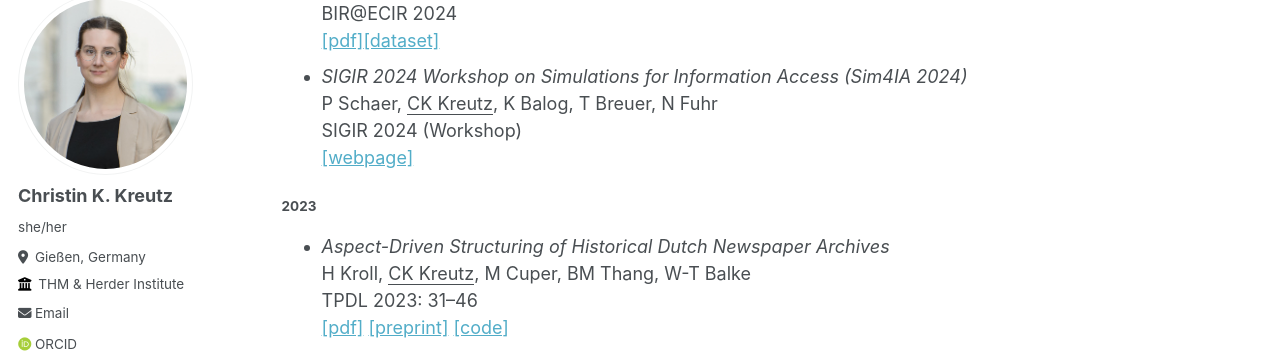
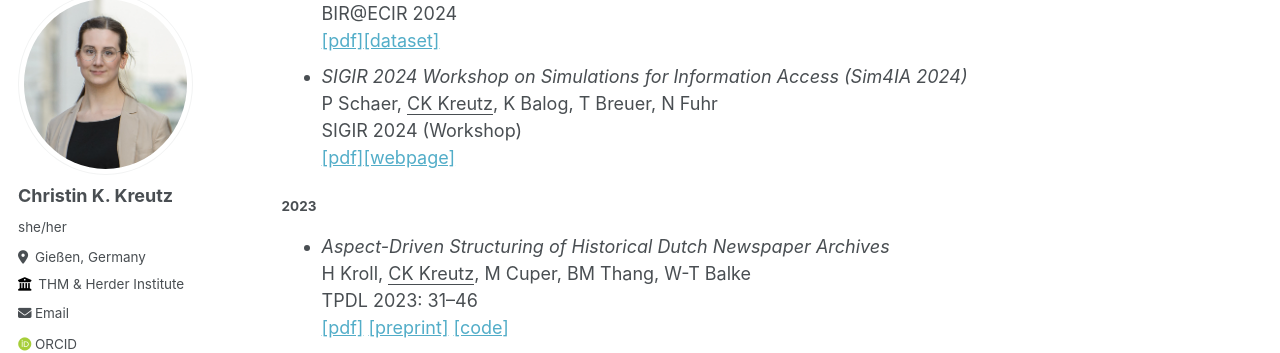
Before and after one commit to kreutzch/kreutzch.github.io, a Jekyll site: the page built from _pages/publications.md, in a window 1280 px wide and 900 px high, scrolled down 415 px. Shown: the part 113-466 px from the top of the window. Built offline with Jekyll 4.4.1, drawn with Linux system fonts in a browser that asks for light colours; some web fonts are replaced.

Commit message:
Sim4IA pdf

```diff
--- a/_pages/publications.md
+++ b/_pages/publications.md
@@ -24,7 +24,7 @@ BIR@ECIR 2024\\
 - *SIGIR 2024 Workshop on Simulations for Information Access (Sim4IA 2024)*\\
 P Schaer, <u>CK Kreutz</u>, K Balog, T Breuer, N Fuhr\\
 SIGIR 2024 (Workshop)\\
-[[webpage]](https://sim4ia.org/sigir2024/)
+[[pdf]](https://dl.acm.org/doi/pdf/10.1145/3626772.3657991)[[webpage]](https://sim4ia.org/sigir2024/)
 
 ##### 2023
 
```
